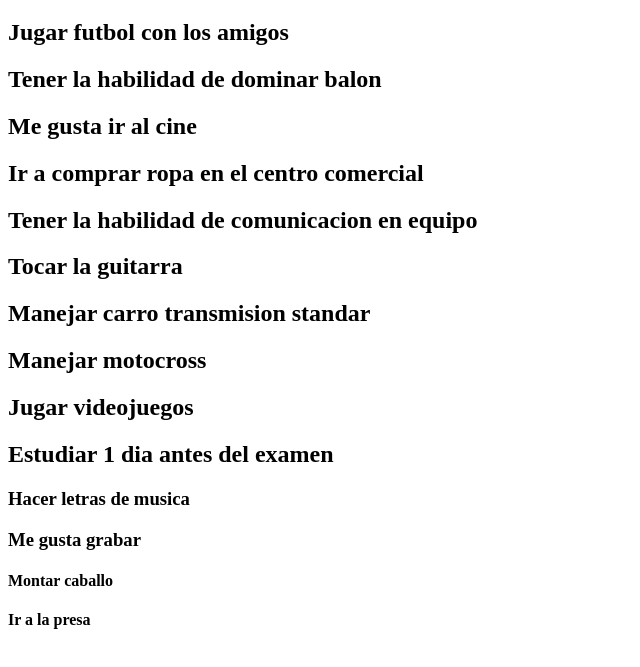
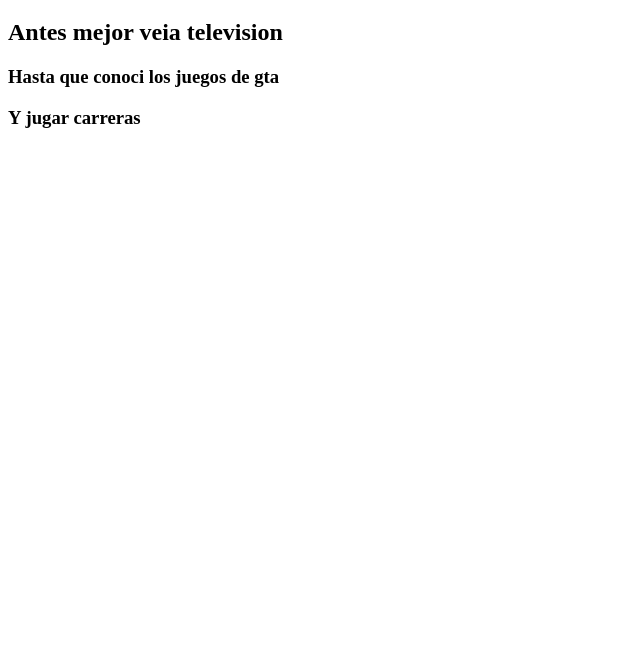
Before and after one commit to mtzzfelixx/Felix-Martinez, a plain HTML site: page index.html in a window 1280 px wide. Shown: the part 61-728 px from the top of the page, without its empty margins (0-640 px from the left). Drawn offline with Linux system fonts and the light colour scheme.

Commit message:
cuarto commit

```diff
--- a/index.html
+++ b/index.html
@@ -7,20 +7,10 @@
 </head>
 <body>
     <h1>Habilidades y Pasatiempos</h1>
-    <h2>Jugar futbol con los amigos</h2>
-    <h2>Tener la habilidad de dominar balon</h2>
-    <h2>Me gusta ir al cine</h2>
-    <h2>Ir a comprar ropa en el centro comercial</h2>
-    <h2>Tener la habilidad de comunicacion en equipo</h2>
-    <h2>Tocar la guitarra</h2>
-    <h2>Manejar carro transmision standar</h2>
-    <h2>Manejar motocross</h2>
-    <h2>Jugar videojuegos</h2>
-    <h2>Estudiar 1 dia antes del examen</h2>
-    <h3>Hacer letras de musica</h3>
-    <h3>Me gusta grabar</h3>
-    <h4>Montar caballo</h4>
-    <h4>Ir a la presa</h4>
+    <h2>Antes mejor veia television</h2>
+    <h3>Hasta que conoci los juegos de gta</h3>
+    <h3>Y jugar carreras</h3>
+
 
 
 </body>
```
